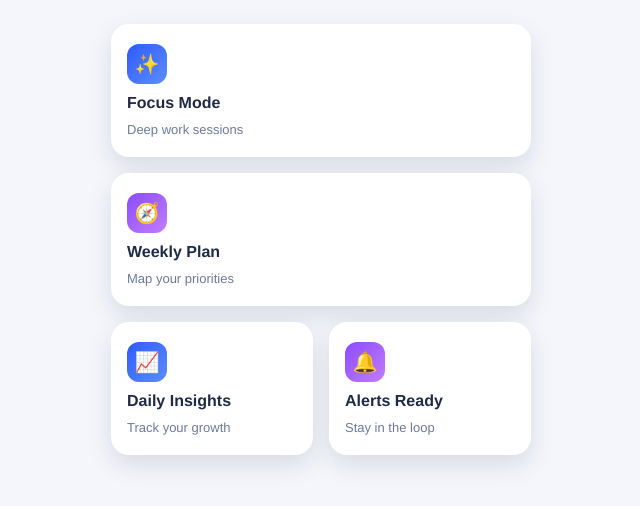
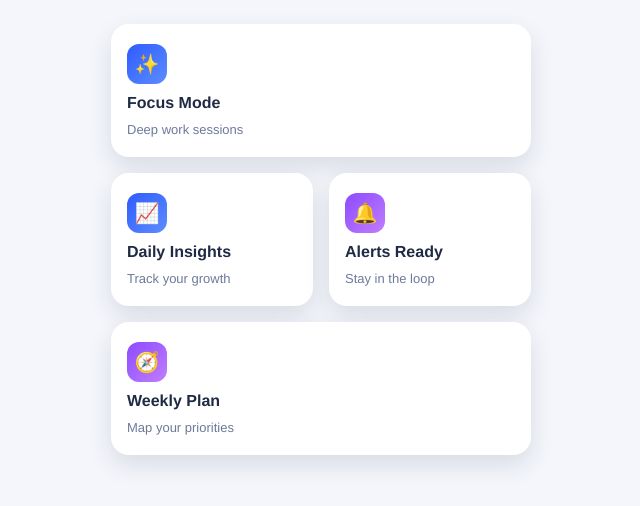
Before and after one commit to ignacioazzi/cursortest, a plain HTML site: page index.html in a window 1280 px wide. Shown: the whole page, without its empty margins (319-959 px from the left). Drawn offline with Linux system fonts and the light colour scheme.

Commit message:
Update index.html

```diff
--- a/index.html
+++ b/index.html
@@ -90,7 +90,7 @@
 
       @keyframes rise-up {
         from {
-          transform: translateY(42px);
+          transform: translateY(64px);
           opacity: 0;
         }
         to {
@@ -110,13 +110,6 @@
         </article>
       </section>
       <section class="card-row">
-        <article class="card full-width-card">
-          <div class="icon icon-purple">🧭</div>
-          <div class="label">Weekly Plan</div>
-          <div class="subtext">Map your priorities</div>
-        </article>
-      </section>
-      <section class="card-row">
         <article class="card">
           <div class="icon icon-blue">📈</div>
           <div class="label">Daily Insights</div>
@@ -128,6 +121,14 @@
           <div class="subtext">Stay in the loop</div>
         </article>
       </section>
+
+      <section class="card-row">
+        <article class="card full-width-card">
+          <div class="icon icon-purple">🧭</div>
+          <div class="label">Weekly Plan</div>
+          <div class="subtext">Map your priorities</div>
+        </article>
+      </section>
     </main>
   </body>
 </html>
```
